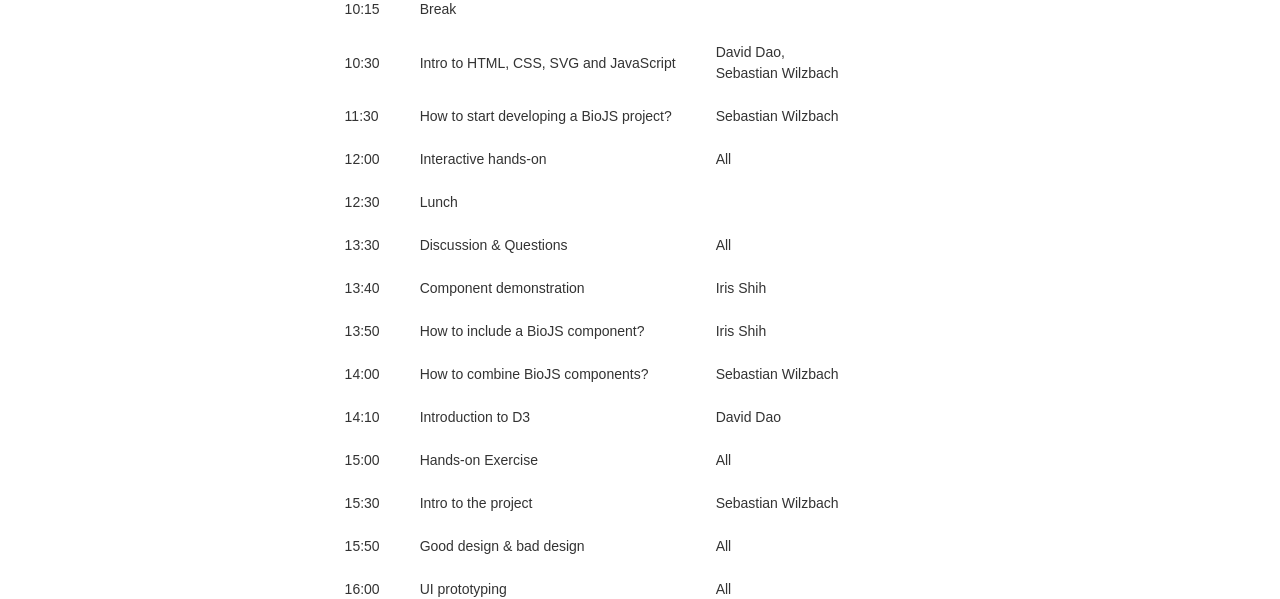
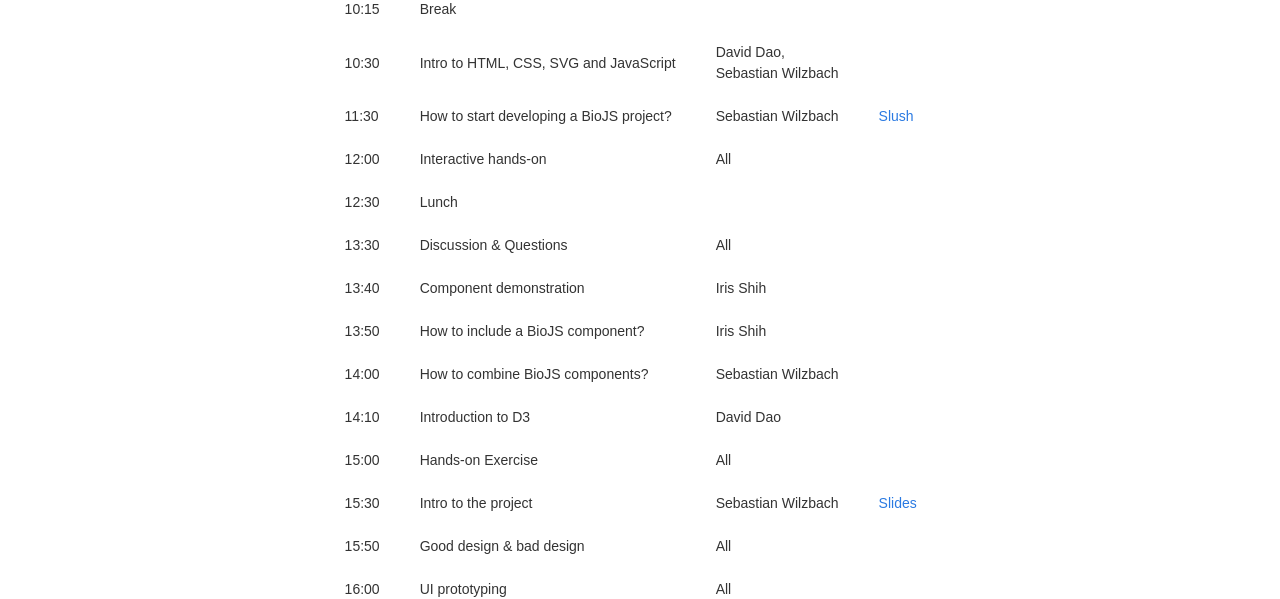
Before and after one commit to benhwhite/biojs-ebi, a Jekyll site: the page built from dayone.md, in a window 1280 px wide. Shown: the part 458-1057 px from the top of the page. Built offline with Jekyll 4.4.1, drawn with Linux system fonts in a browser that asks for light colours.

Commit message:
link to slides

```diff
--- a/dayone.md
+++ b/dayone.md
@@ -52,7 +52,7 @@
     <td class="tg-031e">11:30</td>
     <td class="tg-031e">How to start developing a BioJS project?</td>
     <td class="tg-031e">Sebastian Wilzbach</td>
-    <td class="tg-031e"></td>
+    <td class="tg-031e"><a href="https://github.com/biojs/slush-biojs">Slush</a></td>
   </tr>
   <tr>
     <td class="tg-031e">12:00</td>
@@ -106,7 +106,8 @@
     <td class="tg-031e">15:30</td>
     <td class="tg-031e">Intro to the project</td>
     <td class="tg-031e">Sebastian Wilzbach</td>
-    <td class="tg-031e"></td>
+    <td class="tg-031e"><a href="https://docs.google.com/presentation/d/1OtYi-ihHapeHRq_PTc3fi7grnbHoXMbJBJI4Yq1kKGo/pub?start=false&loop=false&delayms=15000&slide=id.g4138faa6a_0113">Slides</a>
+    </td>
   </tr>
   <tr>
     <td class="tg-031e">15:50</td>
```
